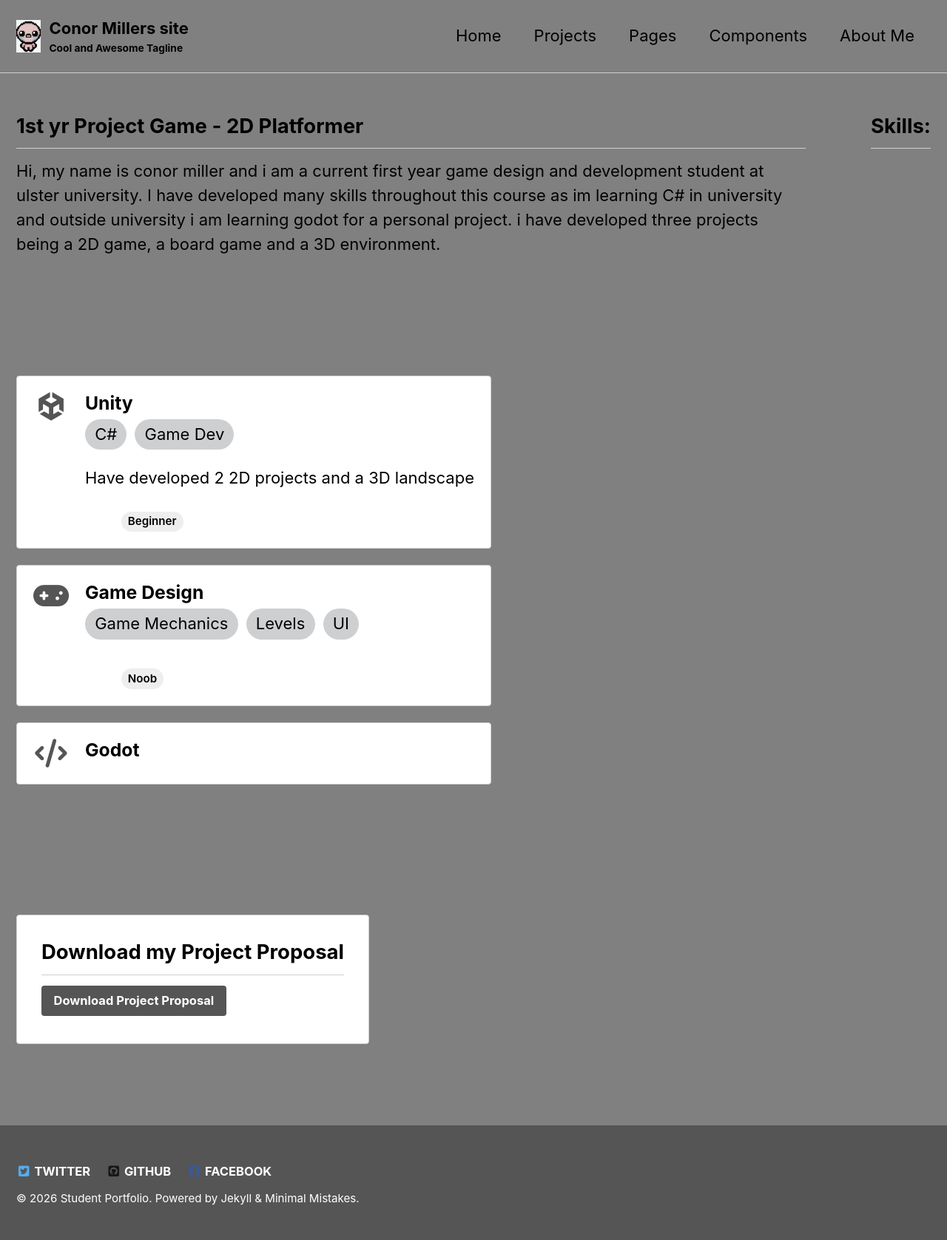
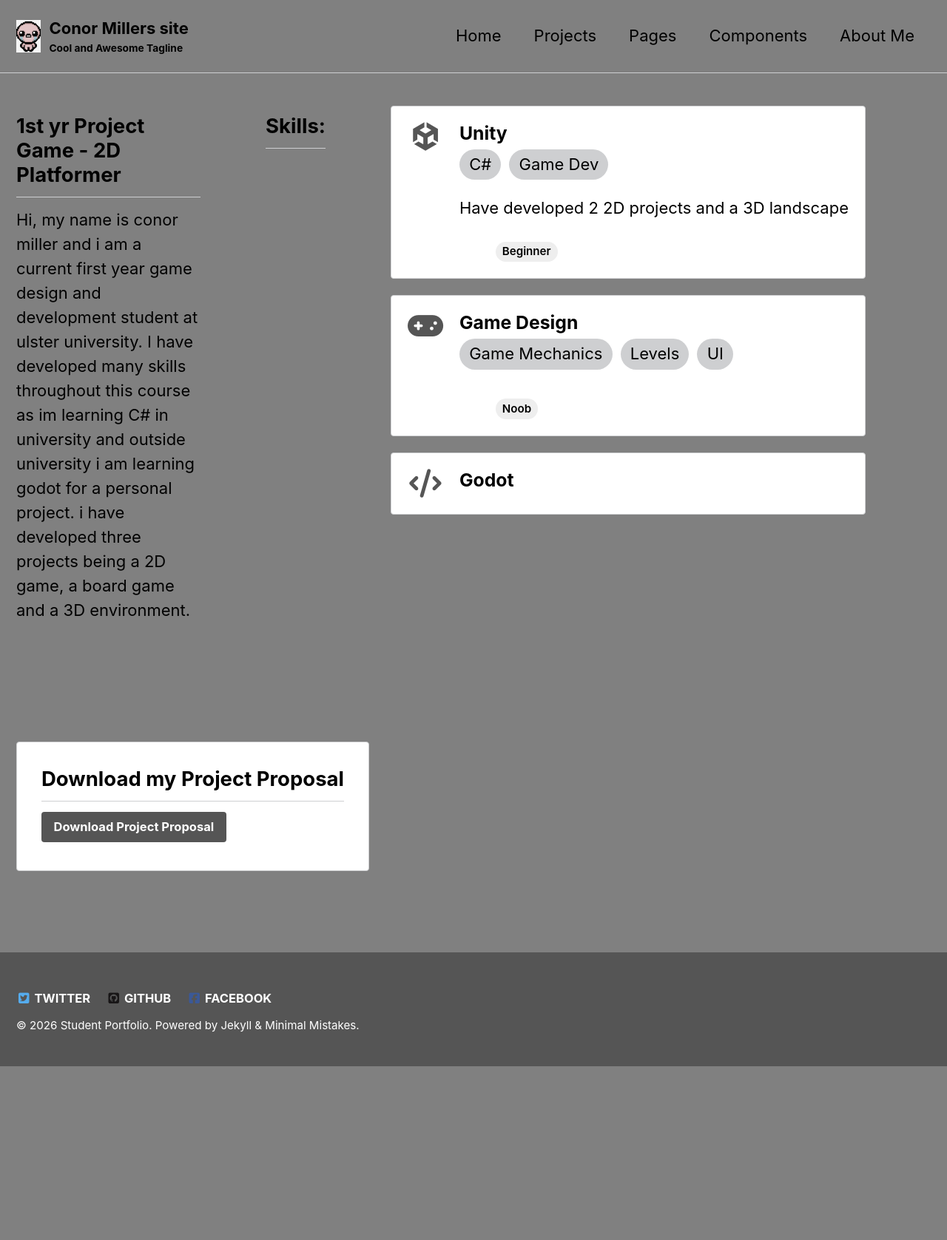
Before and after one commit to Conor-Miller9276/Conor-Miller9276.github.io, a Jekyll site: the page built from _pages/about-me.md, in a window 1280 px wide. Shown: the whole page at 74% size. Built offline with Jekyll 4.4.1, drawn with Linux system fonts in a browser that asks for light colours; after the commit the page ends 1442 px from its top, so only the background shows below that.

Commit message:
Update about-me.md

```diff
--- a/_pages/about-me.md
+++ b/_pages/about-me.md
@@ -21,7 +21,7 @@ skills:
 
 <div style="display:flex; flex-wrap:wrap; gap:4rem; align-items:flex-start;">
 <!-- LEFT: text content -->
-<div style="flex:1 1 100px; min-width:400px;">
+<div style="flex:1 1 100px; min-width:200px;">
 <h2>1st yr Project Game - 2D Platformer</h2>
 <p>
 Hi, my name is conor miller and i am a current first year game design and development student at ulster university. I have developed many skills throughout this course as im learning C# in university and outside university i am learning godot for a personal project. i have developed three projects being a 2D game, a board game and a 3D environment.
@@ -30,7 +30,6 @@ Hi, my name is conor miller and i am a current first year game design and develo
 </div>
 
 <h2>Skills: </h2>
-
 
 {% include skills skills=page.skills %}
 
```
